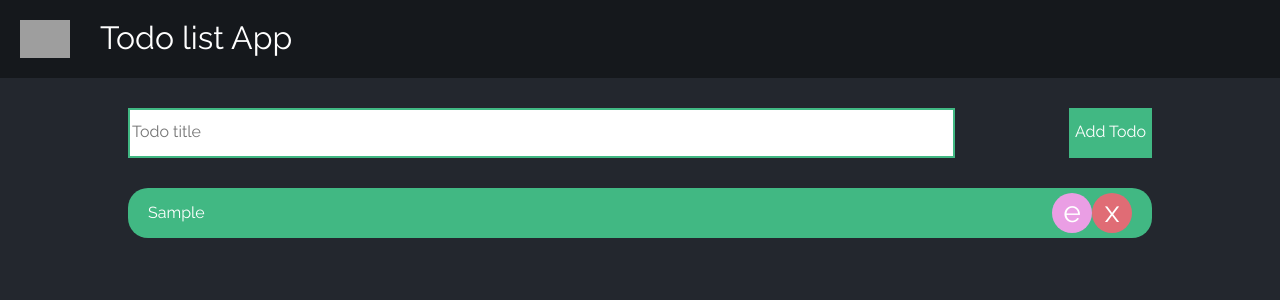
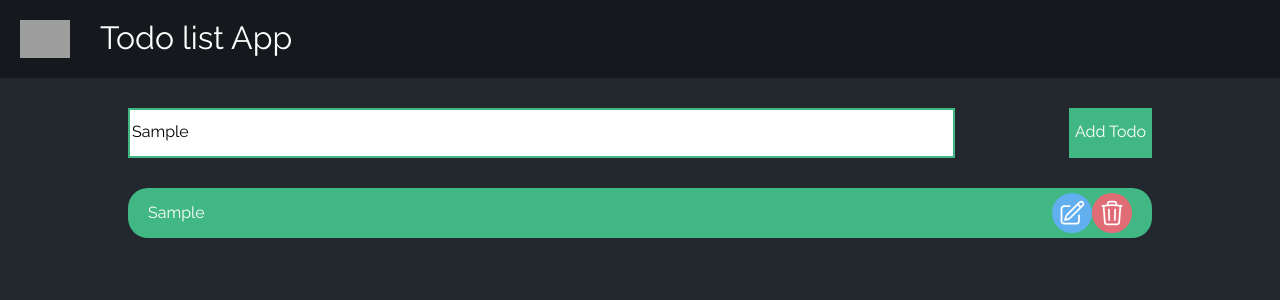
Before and after one commit to lucas-jb/todo-list-vue-optionsAPI, a Vue app: page / in a window 1280 px wide. Both pictures are taken after typing "Sample" into the empty fields and a click on the button "Add Todo". Shown: the top 300 px of the page. Built offline with nearby package versions, Linux system fonts and the light colour scheme; grey boxes are pictures that could not be loaded.

Commit message:
Add components

```diff
--- a/src/App.vue
+++ b/src/App.vue
@@ -1,8 +1,5 @@
 <template>
-  <nav class="navbar">
-    <img src="./assets/mono.png" width="50" />
-    <div class="brand">Todo list App</div>
-  </nav>
+  <Navbar />
 
   <main class="container">
     <Alert
@@ -10,36 +7,37 @@
       :show="showAlert"
       @close="showAlert = false"
       type="danger"
-    ></Alert>
+    />
 
-      <section>
-        <form class="add-todo-form">
-          <input v-model="todoTitle" type="text" placeholder="Todo title" />
-          <div>
-            <button @click.prevent="addTodo">Add Todo</button>
-          </div>
-        </form>
-      </section>
+    <section>
+      <AddTodoForm @submit="addTodo" />
+    </section>
 
-      <section>
-        <div v-for="todo in todos" class="todo" :key="todo.id">
-          <p>{{ todo.title }}</p>
-          <div>
-            <button @click="editTodo(todo)" class="edit-todo-btn">e</button>
-            <button @click="removeTodo(todo)" class="remove-todo-btn">x</button>
-          </div>
-        </div>
-      </section>
-
+    <section>
+      <Todo
+        v-for="todo in todos"
+        :key="todo.id"
+        :title="todo.title"
+        :inputTitle="todoTitle"
+        @remove="removeTodo(todo)"
+        @edit="editTodo"
+      />
+    </section>
   </main>
 </template>
 
 <script>
 import Alert from "./components/Alert.vue";
+import Navbar from "./components/Navbar.vue";
+import AddTodoForm from "./components/AddTodoForm.vue";
+import Todo from "./components/Todo.vue";
 
 export default {
   components: {
     Alert,
+    Navbar,
+    AddTodoForm,
+    Todo,
   },
   data() {
     return {
@@ -49,18 +47,17 @@ export default {
     };
   },
   methods: {
-    addTodo() {
-      if (this.todoTitle !== "") {
+    addTodo(title) {
+      if (title !== "") {
         this.todos.push({
-          title: this.todoTitle,
+          title,
           id: this.todos.length + Math.floor(Math.random() * 100),
         });
-        this.todoTitle = "";
+        //AddTodoForm.ClearTitle();
       } else {
         this.showAlert = true;
       }
     },
-
     removeTodo(todo) {
       this.todos = this.todos.filter((todoTitle) => todoTitle !== todo);
       this.todoTitle = "";
@@ -74,61 +71,4 @@ export default {
 };
 </script>
 
-<style scoped>
-.navbar {
-  display: flex;
-  align-items: center;
-  background: var(--navbar-color);
-  padding: 20px;
-  margin-bottom: 30px;
-}
-.brand {
-  margin-left: 30px;
-  font-size: 2rem;
-}
-
-.add-todo-form {
-  display: flex;
-  justify-content: space-between;
-}
-.add-todo-form input {
-  width: 80%;
-  border: solid 2px var(--accent-color);
-}
-.add-todo-form button {
-  background: var(--accent-color);
-  color: var(--tex-color);
-  border: none;
-  height: 50px;
-}
-.todo {
-  display: flex;
-  justify-content: space-between;
-  align-items: center;
-  background: var(--accent-color);
-  margin-top: 30px;
-  padding: 0 20px 0 20px;
-  border-radius: 20px;
-}
-.remove-todo-btn {
-  border-radius: 50%;
-  border: none;
-  height: 40px;
-  width: 40px;
-  font-size: 30px;
-  color: var(--tex-color);
-  background: var(--danger-color);
-  cursor: pointer;
-}
-
-.edit-todo-btn {
-  border-radius: 50%;
-  border: none;
-  height: 40px;
-  width: 40px;
-  font-size: 30px;
-  color: var(--tex-color);
-  background: var(--edit-color);
-  cursor: pointer;
-}
-</style>
+<style scoped></style>
--- /dev/null
+++ b/src/components/AddTodoForm.vue
@@ -0,0 +1,37 @@
+<template>
+  <form class="add-todo-form">
+    <input v-model="todoTitle" type="text" placeholder="Todo title" />
+    <div>
+      <Btn class="btn" @click="$emit('submit', todoTitle)">Add Todo</Btn>
+    </div>
+  </form>
+</template>
+
+<script>
+import Btn from "./Btn.vue";
+export default {
+  components: {
+    Btn,
+  },
+  data() {
+    return {
+      todoTitle: "",
+    };
+  },
+  emits: ["submit"],
+};
+</script>
+
+<style scoped>
+.add-todo-form {
+  display: flex;
+  justify-content: space-between;
+}
+.add-todo-form input {
+  width: 80%;
+  border: solid 2px var(--accent-color);
+}
+.btn {
+  height: 50px;
+}
+</style>
--- a/src/components/Alert.vue
+++ b/src/components/Alert.vue
@@ -1,12 +1,17 @@
 <template>
   <div v-if="show" class="alert" :style="{backgroundColor}">
     <div>{{ message }}</div>
-    <div @click="$emit('close')" class="close-alert">&times;</div>
+    <Btn @click="$emit('close')" class="close-alert">&times;</Btn>
   </div>
 </template>
 
 <script>
+import Btn from "./Btn.vue";
+
 export default {
+  components:{
+    Btn,
+  },
   props: {
     message: {
       type: String,
--- /dev/null
+++ b/src/components/Btn.vue
@@ -0,0 +1,60 @@
+<template>
+  <button
+    :style="{ backgroundColor }"
+    @click.prevent="$emit('click')"
+    :class="{ circle: applyCircleClass }"
+  >
+    <slot />
+  </button>
+</template>
+
+<script>
+export default {
+  props: {
+    type: {
+      type: String,
+      required: false,
+      default: "success",
+      validator(value) {
+        return ["success", "danger", "warning", "info"].includes(value);
+      },
+    },
+    circle: {
+      type: Boolean,
+      required: false,
+      default: false,
+    },
+  },
+  computed: {
+    backgroundColor() {
+      const options = {
+        success: "var(--accent-color)",
+        danger: "var(--danger-color)",
+        warning: "var(--warning-color)",
+        info: "var(--info-color)",
+      };
+
+      return options[this.type];
+    },
+    applyCircleClass() {
+      return this.circle;
+    },
+  },
+  emits: ["click"],
+};
+</script>
+
+<style scoped>
+button {
+  color: var(--tex-color);
+  height: 50px;
+  border: none;
+  cursor: pointer;
+  display: flex;
+  justify-content: center;
+  align-items: center;
+}
+.circle {
+  border-radius: 50%;
+}
+</style>
--- /dev/null
+++ b/src/components/Navbar.vue
@@ -0,0 +1,20 @@
+<template>
+  <nav class="navbar">
+    <img src="@/assets/mono.png" width="50" />
+    <div class="brand">Todo list App</div>
+  </nav>
+</template>
+
+<style scoped>
+.navbar {
+  display: flex;
+  align-items: center;
+  background: var(--navbar-color);
+  padding: 20px;
+  margin-bottom: 30px;
+}
+.brand {
+  margin-left: 30px;
+  font-size: 2rem;
+}
+</style>
--- /dev/null
+++ b/src/components/Todo.vue
@@ -0,0 +1,62 @@
+<template>
+  <div class="todo">
+    <p>{{ title }}</p>
+    <div>
+      <Btn
+        class="todo-btn"
+        circle
+        type="info"
+        @click="$emit('edit', todo)"
+      >
+        <Pencil />
+      </Btn>
+      <Btn
+        class="todo-btn"
+        circle
+        type="danger"
+        @click="$emit('remove', todo)"
+        ><Bin
+      /></Btn>
+    </div>
+  </div>
+</template>
+
+<script>
+import Btn from "./Btn.vue";
+import Pencil from "./icons/Pencil.vue";
+import Bin from "./icons/Bin.vue";
+export default {
+  components: {
+    Btn,
+    Pencil,
+    Bin,
+  },
+  props: {
+    title: {
+      type: String,
+      required: true,
+    },
+  },
+  emits: ["remove", "edit"],
+};
+</script>
+
+<style scoped>
+.todo {
+  display: flex;
+  justify-content: space-between;
+  align-items: center;
+  background: var(--accent-color);
+  margin-top: 30px;
+  padding: 0 20px 0 20px;
+  border-radius: 20px;
+}
+.todo > div {
+  display: flex;
+}
+.todo-btn {
+  height: 40px;
+  width: 40px;
+  font-size: 30px;
+}
+</style>
--- /dev/null
+++ b/src/components/icons/Bin.vue
@@ -0,0 +1,16 @@
+<template>
+  <svg
+    xmlns="http://www.w3.org/2000/svg"
+    fill="none"
+    viewBox="0 0 24 24"
+    stroke-width="1.5"
+    stroke="currentColor"
+    class="w-6 h-6"
+  >
+    <path
+      stroke-linecap="round"
+      stroke-linejoin="round"
+      d="M14.74 9l-.346 9m-4.788 0L9.26 9m9.968-3.21c.342.052.682.107 1.022.166m-1.022-.165L18.16 19.673a2.25 2.25 0 01-2.244 2.077H8.084a2.25 2.25 0 01-2.244-2.077L4.772 5.79m14.456 0a48.108 48.108 0 00-3.478-.397m-12 .562c.34-.059.68-.114 1.022-.165m0 0a48.11 48.11 0 013.478-.397m7.5 0v-.916c0-1.18-.91-2.164-2.09-2.201a51.964 51.964 0 00-3.32 0c-1.18.037-2.09 1.022-2.09 2.201v.916m7.5 0a48.667 48.667 0 00-7.5 0"
+    />
+  </svg>
+</template>
--- /dev/null
+++ b/src/components/icons/Pencil.vue
@@ -0,0 +1,16 @@
+<template>
+  <svg
+    xmlns="http://www.w3.org/2000/svg"
+    fill="none"
+    viewBox="0 0 24 24"
+    stroke-width="1.5"
+    stroke="currentColor"
+    class="w-6 h-6"
+  >
+    <path
+      stroke-linecap="round"
+      stroke-linejoin="round"
+      d="M16.862 4.487l1.687-1.688a1.875 1.875 0 112.652 2.652L10.582 16.07a4.5 4.5 0 01-1.897 1.13L6 18l.8-2.685a4.5 4.5 0 011.13-1.897l8.932-8.931zm0 0L19.5 7.125M18 14v4.75A2.25 2.25 0 0115.75 21H5.25A2.25 2.25 0 013 18.75V8.25A2.25 2.25 0 015.25 6H10"
+    />
+  </svg>
+</template>
```
